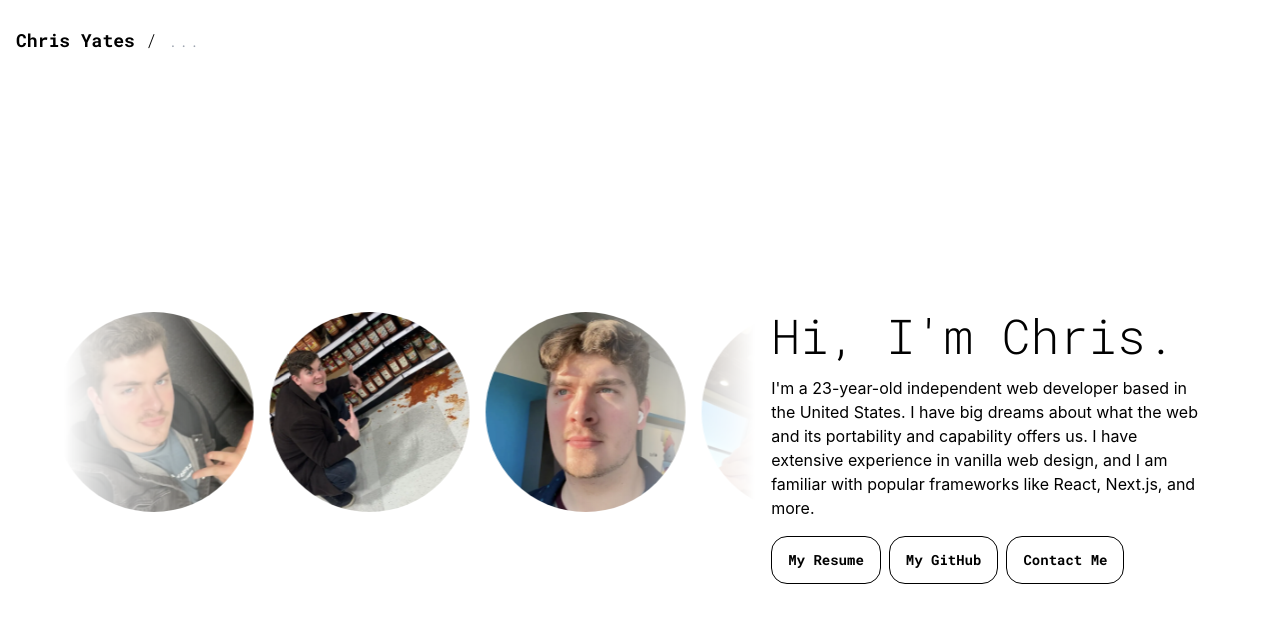
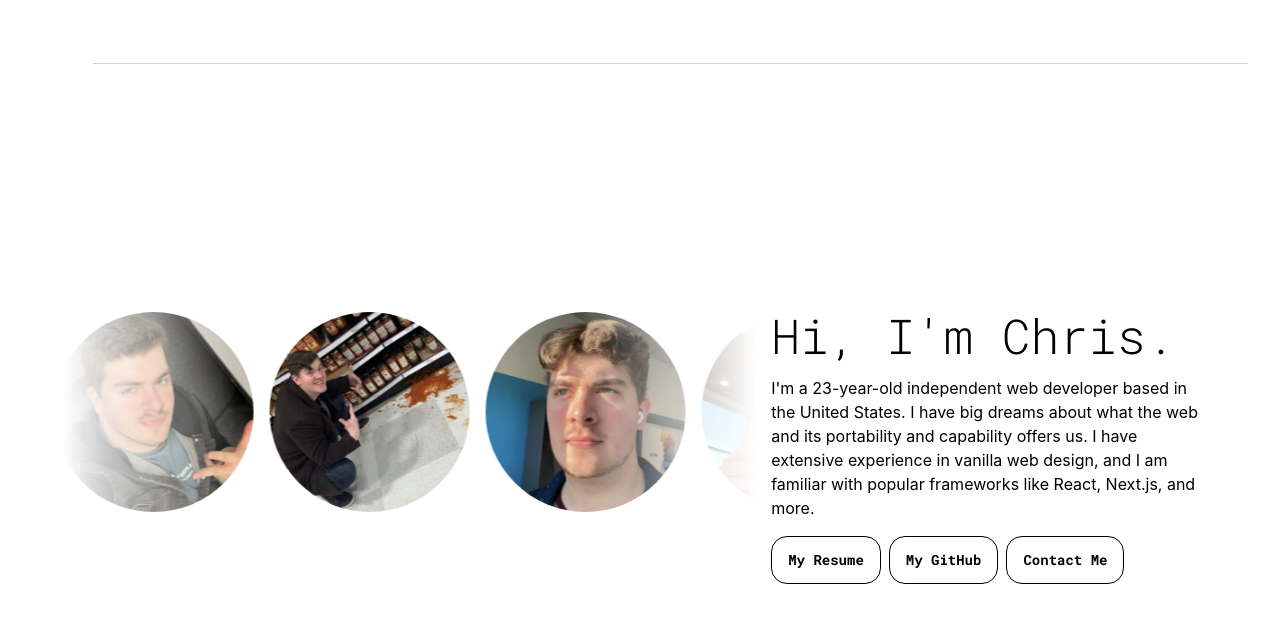
Before and after one commit to TotalChris/portfolio, a React (Vite) app: page / in a window 1280 px wide. Shown: the top 622 px of the page. Built offline with nearby package versions, Linux system fonts and the light colour scheme; no server answers.

Commit message:
Replace navbar with a simple option. This uses less state, effect, and feels more simple and elegant.

```diff
--- a/src/components/Navbar.jsx
+++ b/src/components/Navbar.jsx
@@ -1,26 +1,15 @@
 import {useEffect, useState} from 'react';
 import {Link, useLocation, useNavigate} from "react-router-dom";
-import {BsArrowRightCircle} from 'react-icons/bs'
-import { IconContext } from "react-icons";
-import Chris from '../assets/carousel/Chris-07.webp'
 import {getAuth, onAuthStateChanged} from "firebase/auth";
 import '../styles/Navbar.css'
-import Tag from "./Tag";
+import { BsDoorOpenFill, BsGithub, BsKeyFill } from 'react-icons/bs';
 
 const Navbar = () => {
 
     const location = useLocation();
     const navigate = useNavigate();
-    const [path, setPath] = useState([]);
-    const [query, setQuery] = useState('');
-    const [showPath, setShowPath] = useState(true);
-    const [fieldFocus, setFieldFocus] = useState(false);
     const [loggedIn, setLoggedIn] = useState(false);
     const auth = getAuth();
-
-    useEffect(() => {
-        setPath(location.pathname.split('/'));
-    }, [location, loggedIn])
 
     useEffect(() => {
         onAuthStateChanged(auth, (user) => {
@@ -32,99 +21,29 @@ const Navbar = () => {
         })
     })
 
-    const handleFocus = () => {
-        setFieldFocus(true);
-        document.querySelector('#navbarInput').focus()
-    }
-
-    const handleBlur = (e) => {
-        if(e.relatedTarget == null){ //click is not within navbar
-            setFieldFocus(false);
-            setShowPath(true);
-            setQuery('')
-        }
-    }
-
-    const handleFade = () => {
-        if(query === ''){
-            setFieldFocus(false);
-            setShowPath(true);
-            document.querySelector('#navbarInput').blur()
-        }
-    }
-
-    const handleSubmit = () => {
-        navigate(location.pathname + (location.pathname.length === 1 ? '' : '/') + query.toLowerCase().replace(/\s/g, ''));
-        document.querySelector('#navbarInput').blur()
-        setQuery('')
-        setFieldFocus(false);
-    }
-
-    const handleKeyPress = (e) => {
-        if(e.keyCode === 13){
-            handleSubmit();
-        }
-    }
-
     return (
-        <div tabIndex={0} onMouseLeave={handleFade} onBlur={handleBlur} className={ 'fixed top-0 z-10 w-full collapse rounded-none group ' + ( !fieldFocus ? 'collapse-close bg-white dark:bg-black' : 'collapse-open bg-neutral-100 dark:bg-neutral-900' )} style={{transition: 'background-color .3s ease-in-out'}}>
-            <div className='navbar collapse-title pr-1.5'>
-                <h1 className='text-lg w-full overflow-x-scroll overflow-y-hidden relative' style={{fontFamily: 'Roboto Mono',}}>
-                    {( showPath ? (
-                        path.map((itm, idx) => {
-                            return (!(itm === '' && idx + 1 === path.length) ?
-                                <p key={idx} className='min-w-max'><Link className={(idx === 0 && 'font-bold') + ' hover:underline'} to={path.slice(0, idx+1).join('/')}>{idx === 0 ? 'Chris Yates' : itm.charAt(0).toUpperCase() + itm.slice(1)}</Link>&nbsp;/&nbsp;</p>
-                                : '')
-                        })
-                    ) : (
-                        <div className='flex'><div className={'font-bold hover:underline'} onClick={() => {setShowPath(true)}}>…</div>&nbsp;/&nbsp;</div>
-                    ))}
-                    <div onMouseEnter={handleFocus} className='flex justify-center grow'>
-                        <input onClick={(e) => {if(e.target.value !== ''){setShowPath(false)}}} id='navbarInput' type='text' placeholder={( !fieldFocus ? '...' : 'type anything...' )} className='text-lg input input-ghost w-full px-0 bg-transparent focus:outline-0 border-none dark:text-white dark:focus:text-white grow' value={query} onChange={(e) => {setQuery(e.target.value); setShowPath(e.target.value === '')}} onKeyDown={handleKeyPress}/>
-                        {( fieldFocus && (
-                            <IconContext.Provider
-                                value={{ size: '30px', style: { strokeWidth: (query === '' ? '0' : '.5'), overflow: 'visible', margin: '4px', }}}
-                            >
-                                <button type='button' onClick={handleSubmit}>
-                                    <BsArrowRightCircle />
-                                </button>
-                            </IconContext.Provider>
-                            )
-                        )}
-                    </div>
-
-                </h1>
-                {((auth.currentUser && 'uid' in auth.currentUser && !fieldFocus && loggedIn) && (
-                    <Link className="avatar p-2 pr-5 hover:cursor-pointer relative right-0" to={`/profile/${auth.currentUser.uid}`}>
-                        <div className="w-8 h-8 rounded-full ring dark:ring-white ring-black ring-offset-base-100 ring-offset-2">
-                            <img src={Chris} alt="avatar"/>
-                        </div>
+        <div className='fixed top-0 z-10 bg-white dark:bg-black w-full' style={{maxWidth: '100vw'}}>
+            <nav className='h-8 flex mx-4 lg:mx-8 mt-8 text-black dark:text-white gap-2 text-md'>
+                <Link to="/" className={`${location.pathname === '/' && 'current'}`}>Home</Link>
+                <Link to="/resume" className={`${location.pathname === '/resume' && 'current'}`}>Resume</Link>
+                <Link to="/contact" className={`${location.pathname === '/contact' && 'current'}`}>Contact</Link>
+                {loggedIn  && (
+                    <Link to="/posts" className={`${location.pathname === '/posts' && 'current'}`}>Posts</Link>
+                )}
+                {loggedIn ? (
+                    <Link to="/log-out" className={`endcap ${location.pathname === '/log-out' && 'current'}`} >
+                        <BsDoorOpenFill />
                     </Link>
-                ))}
-            </div>
-            <div className="collapse-content bg-transparent text-black dark:text-white flex items-center gap-3 overflow-x-scroll" style={{fontFamily: 'Roboto Mono'}}>
-                {(path[1] === '' ? (
-                    <>
-                        <Tag linking text={'Resume'} handleClick={() => {navigate('/resume');setFieldFocus(false);}} className='hover:tag-invert'/>
-                        <Tag linking text={'Contact'} handleClick={() => {navigate('/contact');setFieldFocus(false);}} className='hover:tag-invert'/>
-                        <Tag linking text={'Posts'} handleClick={() => {navigate('/posts');setFieldFocus(false);}} className='hover:tag-invert'/>
-                        {loggedIn ? (
-                            <>
-                                <Tag linking text={'New Post'} handleClick={() => {navigate('/new-post');setFieldFocus(false);}} className='hover:tag-invert'></Tag>
-                                <Tag linking text={'Log Out'} handleClick={() => {navigate('/log-out');setFieldFocus(false);}} className='hover:tag-invert'></Tag>
-                            </>
-                        ) : (
-                            <Tag linking text={'Log In'} handleClick={() => {navigate('/log-in');setFieldFocus(false);}} className='hover:tag-invert'></Tag>
-                        )}
-                    </>
                 ) : (
-                    'none'
-                ) )}
-
-
-            </div>
+                    <Link to="/log-in" className={`endcap ${location.pathname === '/log-in' && 'current'}`} >
+                        <BsKeyFill />
+                    </Link>
+                )}
+                <Link to="#" className={`endcap ${location.pathname === '#' && 'current'}`}>
+                    <BsGithub />
+                </Link>
+            </nav>
         </div>
-    );
-};
-
+    )
+}
 export default Navbar;
--- a/src/index.css
+++ b/src/index.css
@@ -1,4 +1,8 @@
 @import url('https://fonts.googleapis.com/css2?family=Fraunces:opsz,wght@9..144,500;9..144,600;9..144,700;9..144,800;9..144,900&family=Roboto+Mono:wght@300;700&family=Inter:wght@300;700&display=swap');
+
+::-webkit-scrollbar {
+  display: none;
+}
 
 * {
   min-width: 0;
--- a/src/pages/Resume.jsx
+++ b/src/pages/Resume.jsx
@@ -35,7 +35,6 @@ const Resume = () => {
         setLoading(true);
 
         const sortType = (sortBox.current.checked ? 'asc' :  'desc')
-        console.log(sortType)
 
         let sanityQuery;
         if(filters.length > 0){
--- a/src/styles/Navbar.css
+++ b/src/styles/Navbar.css
@@ -1,3 +1,35 @@
-::-webkit-scrollbar {
-    display: none;
+nav{
+    --primary: black;
+    --secondary: lightgray;
+    border-bottom: 1px solid var(--secondary);
 }
+
+@media (prefers-color-scheme: dark){
+    nav{
+        --primary: white;
+        --secondary: gray;
+    }
+}
+
+a{
+    font-size: 1rem;
+    height: inherit;
+    padding-inline: .5rem;
+    align-content: center;
+    color: white;
+    text-decoration: none;
+    border-bottom: 1px solid transparent;
+    transition: border-bottom .2s ease-in-out;
+}
+
+a:has(svg){
+    padding-block: .25rem;
+}
+
+a.current{
+    border-bottom: 1px solid white !important;
+}
+
+.endcap:not(.endcap ~ .endcap){
+    margin-left: auto;
+}
```
